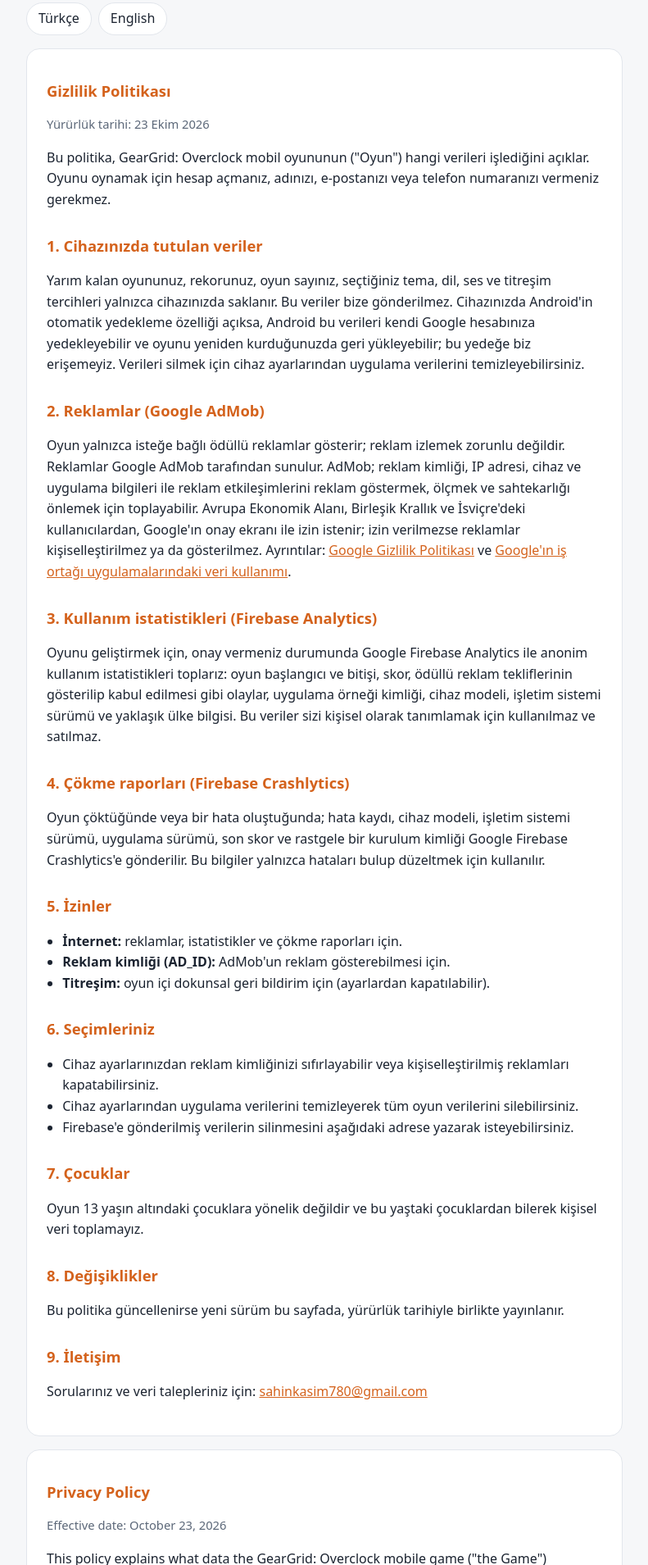
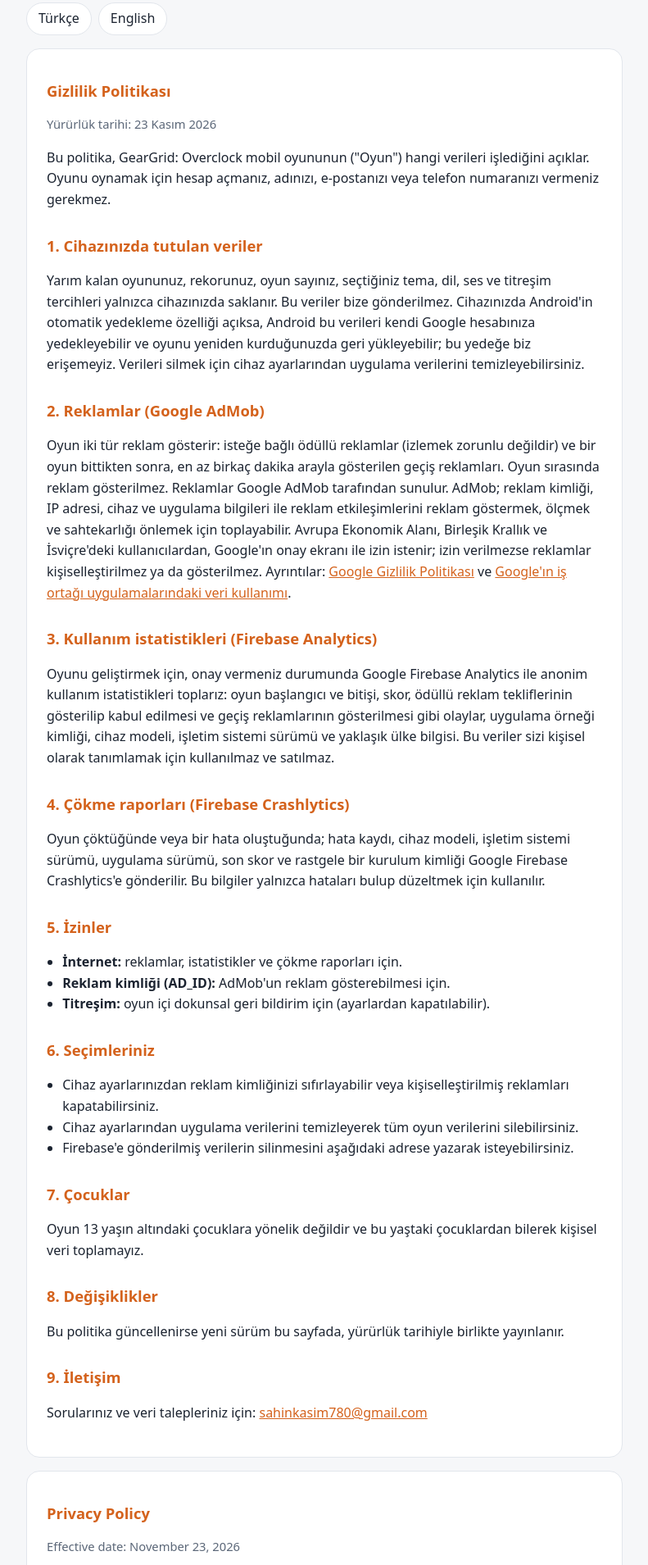
Before and after one commit to omerkasimsah/geargrid-privacy, a plain HTML site: page index.html in a window 1280 px wide. Shown: the part 111-2020 px from the top of the page at 82% size, without its empty margins (244-1035 px from the left). Drawn offline with Linux system fonts and the light colour scheme.

Commit message:
Gizlilik politikası: oyun sonu geçiş reklamları eklendi (23 Kasım 2026)
Co-Authored-By: Claude Opus 5.5 <noreply@anthropic.com>

```diff
--- a/index.html
+++ b/index.html
@@ -59,7 +59,7 @@
 
       <section class="policy" id="tr" lang="tr">
         <h2>Gizlilik Politikası</h2>
-        <p class="meta">Yürürlük tarihi: 23 Ekim 2026</p>
+        <p class="meta">Yürürlük tarihi: 23 Kasım 2026</p>
         <p>
           Bu politika, GearGrid: Overclock mobil oyununun ("Oyun") hangi verileri işlediğini açıklar. Oyunu
           oynamak için hesap açmanız, adınızı, e-postanızı veya telefon numaranızı vermeniz gerekmez.
@@ -73,7 +73,9 @@
 
         <h2>2. Reklamlar (Google AdMob)</h2>
         <p>
-          Oyun yalnızca isteğe bağlı ödüllü reklamlar gösterir; reklam izlemek zorunlu değildir. Reklamlar
+          Oyun iki tür reklam gösterir: isteğe bağlı ödüllü reklamlar (izlemek zorunlu değildir) ve bir oyun
+          bittikten sonra, en az birkaç dakika arayla gösterilen geçiş reklamları. Oyun sırasında reklam
+          gösterilmez. Reklamlar
           Google AdMob tarafından sunulur. AdMob; reklam kimliği, IP adresi, cihaz ve uygulama bilgileri ile
           reklam etkileşimlerini reklam göstermek, ölçmek ve sahtekarlığı önlemek için toplayabilir.
           Avrupa Ekonomik Alanı, Birleşik Krallık ve İsviçre'deki kullanıcılardan, Google'ın onay ekranı ile
@@ -86,7 +88,7 @@
         <p>
           Oyunu geliştirmek için, onay vermeniz durumunda Google Firebase Analytics ile anonim kullanım
           istatistikleri toplarız: oyun başlangıcı ve bitişi, skor, ödüllü reklam tekliflerinin gösterilip
-          kabul edilmesi gibi olaylar, uygulama örneği kimliği, cihaz modeli, işletim sistemi sürümü ve yaklaşık
+          kabul edilmesi ve geçiş reklamlarının gösterilmesi gibi olaylar, uygulama örneği kimliği, cihaz modeli, işletim sistemi sürümü ve yaklaşık
           ülke bilgisi. Bu veriler sizi kişisel olarak tanımlamak için kullanılmaz ve satılmaz.
         </p>
 
@@ -126,7 +128,7 @@
 
       <section class="policy" id="en" lang="en">
         <h2>Privacy Policy</h2>
-        <p class="meta">Effective date: October 23, 2026</p>
+        <p class="meta">Effective date: November 23, 2026</p>
         <p>
           This policy explains what data the GearGrid: Overclock mobile game ("the Game") processes. You do not
           need to create an account or provide your name, e-mail address or phone number to play.
@@ -140,7 +142,9 @@
 
         <h2>2. Advertising (Google AdMob)</h2>
         <p>
-          The Game only shows optional rewarded ads; watching ads is never required. Ads are served by Google
+          The Game shows two kinds of ads: optional rewarded ads (watching them is never required) and
+          interstitial ads shown after a game ends, at most once every few minutes. No ads are shown during
+          gameplay. Ads are served by Google
           AdMob. AdMob may collect your advertising ID, IP address, device and app information and ad
           interactions to deliver and measure ads and to prevent fraud. Users in the European Economic Area, the
           United Kingdom and Switzerland are asked for consent through Google's consent form; without consent,
@@ -153,7 +157,7 @@
         <p>
           To improve the Game, if you give consent, we collect anonymous usage statistics with Google Firebase
           Analytics: events such as game start and end, score, and whether rewarded ad offers were shown or
-          accepted, an app instance ID, device model, operating system version and approximate country. This
+          accepted and whether interstitial ads were shown, an app instance ID, device model, operating system version and approximate country. This
           data is not used to identify you personally and is never sold.
         </p>
 
```
